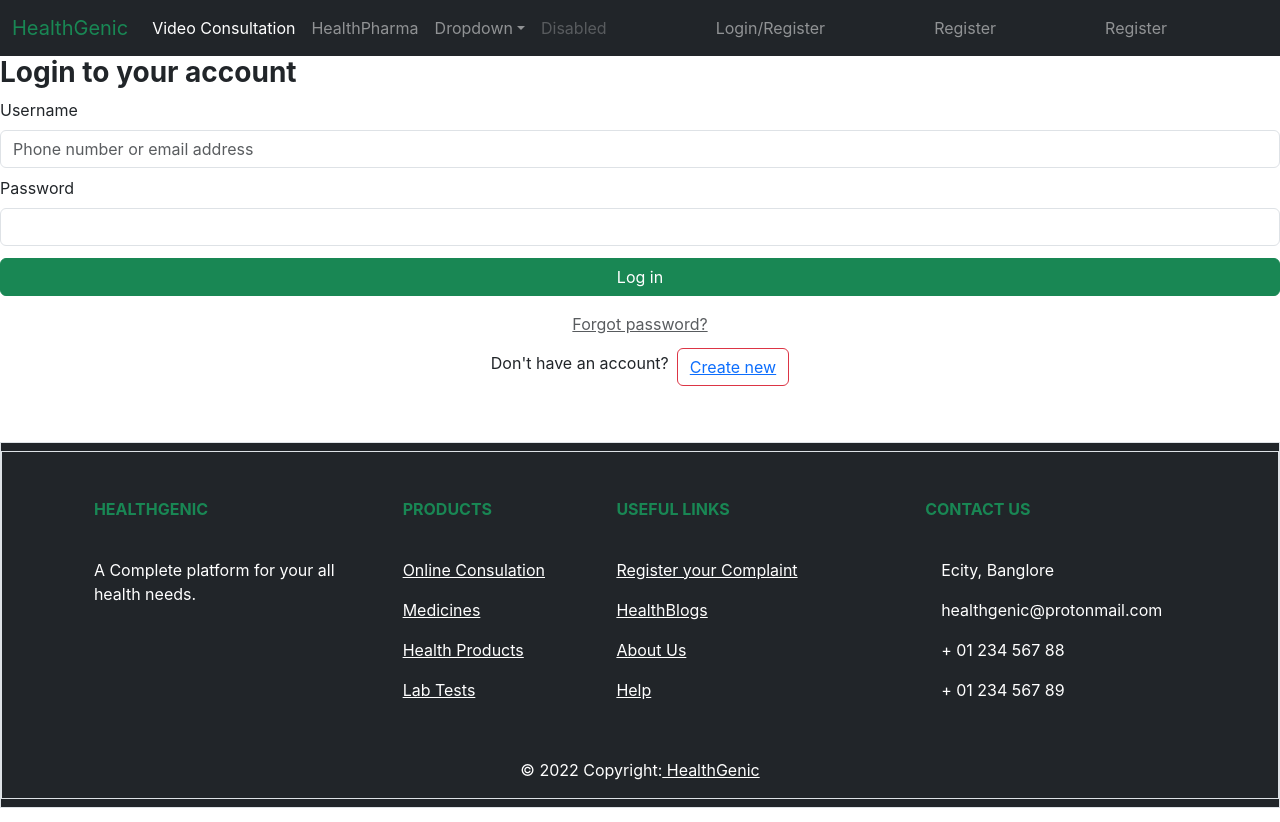
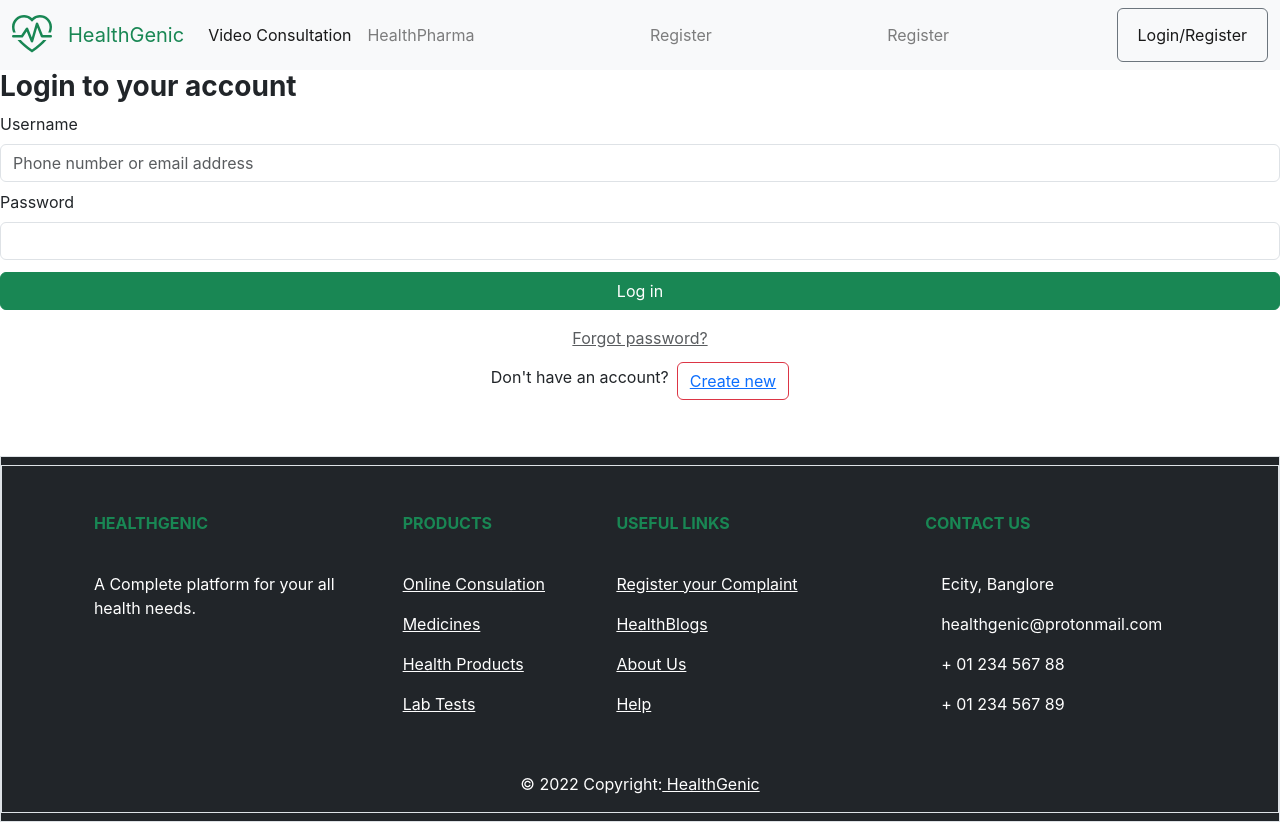
Before and after one commit to healthgenic/healthgenic, a React (Create React App) app in the folder front-end/: page /home/login in a window 1280 px wide. Built offline with nearby package versions, Linux system fonts and the light colour scheme.

Commit message:
header-changed

```diff
--- a/front-end/src/Components/HomePage/SharedContent/Header.jsx
+++ b/front-end/src/Components/HomePage/SharedContent/Header.jsx
@@ -1,60 +1,95 @@
-import React, { Component } from 'react';
-import { Link } from 'react-router-dom';
+import React, { Component } from "react";
+import { Link } from "react-router-dom";
 
 export default class Header extends Component {
   render() {
-    return <div>
-  <nav className="navbar navbar-expand-lg navbar-dark bg-dark ">
+    return (
+      <div>
+        <nav className="navbar navbar-expand-lg navbar-light bg-light">
           <div className="container-fluid">
-    <Link className="navbar-brand text-success" to="/">HealthGenic</Link>
-    <button className="navbar-toggler" type="button" data-bs-toggle="collapse" data-bs-target="#navbarSupportedContent" aria-controls="navbarSupportedContent" aria-expanded="false" aria-label="Toggle navigation">
+          <Link className="navbar-brand text-success" to="/">
+              <svg
+                width="40"
+                height="40"
+                fill="currentColor"
+                class="bi bi-heart-pulse"
+                viewBox="0 0 16 16"
+              >
+                <path
+                  fill-rule="evenodd"
+                  d="m8 2.748-.717-.737C5.6.281 2.514.878 1.4 3.053.918 3.995.78 5.323 1.508 7H.43c-2.128-5.697 4.165-8.83 7.394-5.857.06.055.119.112.176.171a3.12 3.12 0 0 1 .176-.17c3.23-2.974 9.522.159 7.394 5.856h-1.078c.728-1.677.59-3.005.108-3.947C13.486.878 10.4.28 8.717 2.01L8 2.748ZM2.212 10h1.315C4.593 11.183 6.05 12.458 8 13.795c1.949-1.337 3.407-2.612 4.473-3.795h1.315c-1.265 1.566-3.14 3.25-5.788 5-2.648-1.75-4.523-3.434-5.788-5Zm8.252-6.686a.5.5 0 0 0-.945.049L7.921 8.956 6.464 5.314a.5.5 0 0 0-.88-.091L3.732 8H.5a.5.5 0 0 0 0 1H4a.5.5 0 0 0 .416-.223l1.473-2.209 1.647 4.118a.5.5 0 0 0 .945-.049l1.598-5.593 1.457 3.642A.5.5 0 0 0 12 9h3.5a.5.5 0 0 0 0-1h-3.162l-1.874-4.686Z"
+                />
+              </svg>
+            </Link>
+            <Link className="navbar-brand text-success" to="/">
+              HealthGenic
+            </Link>
+
+            <button
+              className="navbar-toggler"
+              type="button"
+              data-bs-toggle="collapse"
+              data-bs-target="#navbarSupportedContent"
+              aria-controls="navbarSupportedContent"
+              aria-expanded="false"
+              aria-label="Toggle navigation"
+            >
               <span className="navbar-toggler-icon"></span>
             </button>
 
-    <div className="collapse navbar-collapse" id="navbarSupportedContent">
+            <div
+              className="collapse navbar-collapse"
+              id="navbarSupportedContent"
+            >
               <ul className="navbar-nav me-auto mb-2 mb-lg-0">
                 <li className="nav-item">
-          <Link className="nav-link active" aria-current="page" to="/consult">Video Consultation</Link>
+                  <Link
+                    className="nav-link active"
+                    aria-current="page"
+                    to="/consult"
+                  >
+                    Video Consultation
+                  </Link>
                 </li>
                 <li className="nav-item">
-          <Link className="nav-link" to="/Epharma">HealthPharma</Link>
+                  <Link className="nav-link" to="/Epharma">
+                    HealthPharma
+                  </Link>
                 </li>
-        <li className="nav-item dropdown">
-          <a className="nav-link dropdown-toggle" href="#" id="navbarDropdown" role="button" data-bs-toggle="dropdown" aria-expanded="false">
-            Dropdown
-          </a>
-          <ul className="dropdown-menu" aria-labelledby="navbarDropdown">
-            <li><a className="dropdown-item" href="#">Action</a></li>
-            <li><a className="dropdown-item" href="#">Another action</a></li>
-            <li><hr className="dropdown-divider"/></li>
-            <li><a className="dropdown-item" href="#">Something else here</a></li>
+
               </ul>
-        </li>
+
+
+              <ul className="navbar-nav me-auto mb-2 mb-lg-0">
                 <li className="nav-item">
-          <a className="nav-link disabled">Disabled</a>
+                  <Link className="nav-link" to="/Register">
+                    Register
+                  </Link>
                 </li>
               </ul>
 
               <ul className="navbar-nav me-auto mb-2 mb-lg-0">
                 <li className="nav-item">
-          <Link className="nav-link" to="/login">Login/Register</Link>
+                  <Link className="nav-link" to="/DocRegister">
+                    Register
+                  </Link>
                 </li>
               </ul>
+            </div>
+            <div>
               <ul className="navbar-nav me-auto mb-2 mb-lg-0">
                 <li className="nav-item">
-            <Link className="nav-link" to="/Register">Register</Link>
+                  <button type="button" class="btn btn-outline-secondary">
+                    <Link className="nav-link active" to="/login">
+                      Login/Register
+                    </Link>
+                  </button>
                 </li>
               </ul>
-
-      <ul className="navbar-nav me-auto mb-2 mb-lg-0">
-        <li className="nav-item">
-            <Link className="nav-link" to="/DocRegister">Register</Link>
-        </li>
-      </ul>
-
             </div>
           </div>
         </nav>
-    </div>;
+      </div>
+    );
   }
 }
--- a/front-end/src/Components/Login/UserLogin.jsx
+++ b/front-end/src/Components/Login/UserLogin.jsx
@@ -1,5 +1,5 @@
-import React, { Component } from 'react';
-import { Link } from 'react-router-dom';
+import React, { Component } from "react";
+import { Link } from "react-router-dom";
 // import './login.scss';
 
 export default class UserLogin extends Component {
@@ -42,7 +42,7 @@ export default class UserLogin extends Component {
           <div class="d-flex align-items-center justify-content-center pb-2">
             <p class="mb-2 me-2">Don't have an account?</p>
             <button type="button" class="btn btn-outline-danger">
-             <Link to="/DocRegister">Create new</Link>
+              <Link to="/DocRegister">Create new</Link>
             </button>
           </div>
         </form>
```
Also changed, not shown: front-end/src/Components/Login/login.css (renamed from front-end/src/Components/Login/login.scss), front-end/src/Components/images/background.jpg (added). Lines whose indentation alone changed are shown as unchanged.
